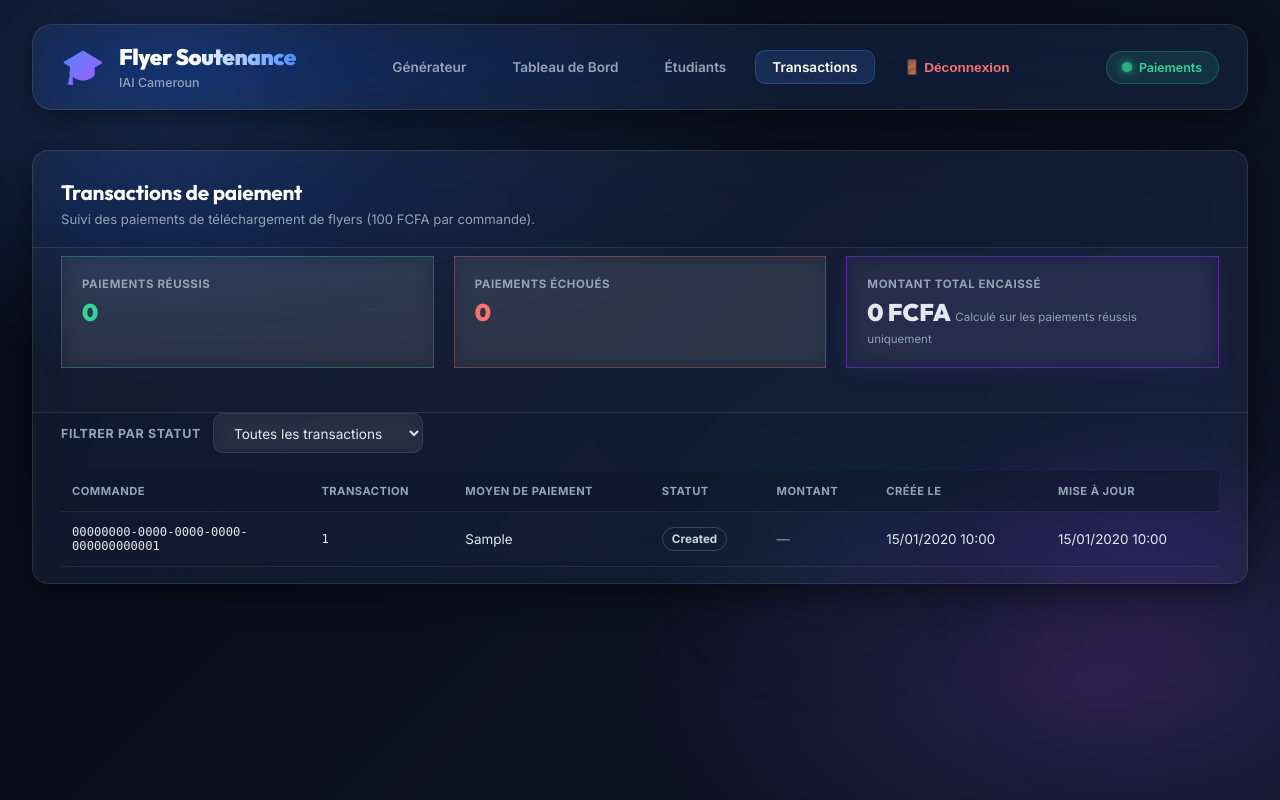
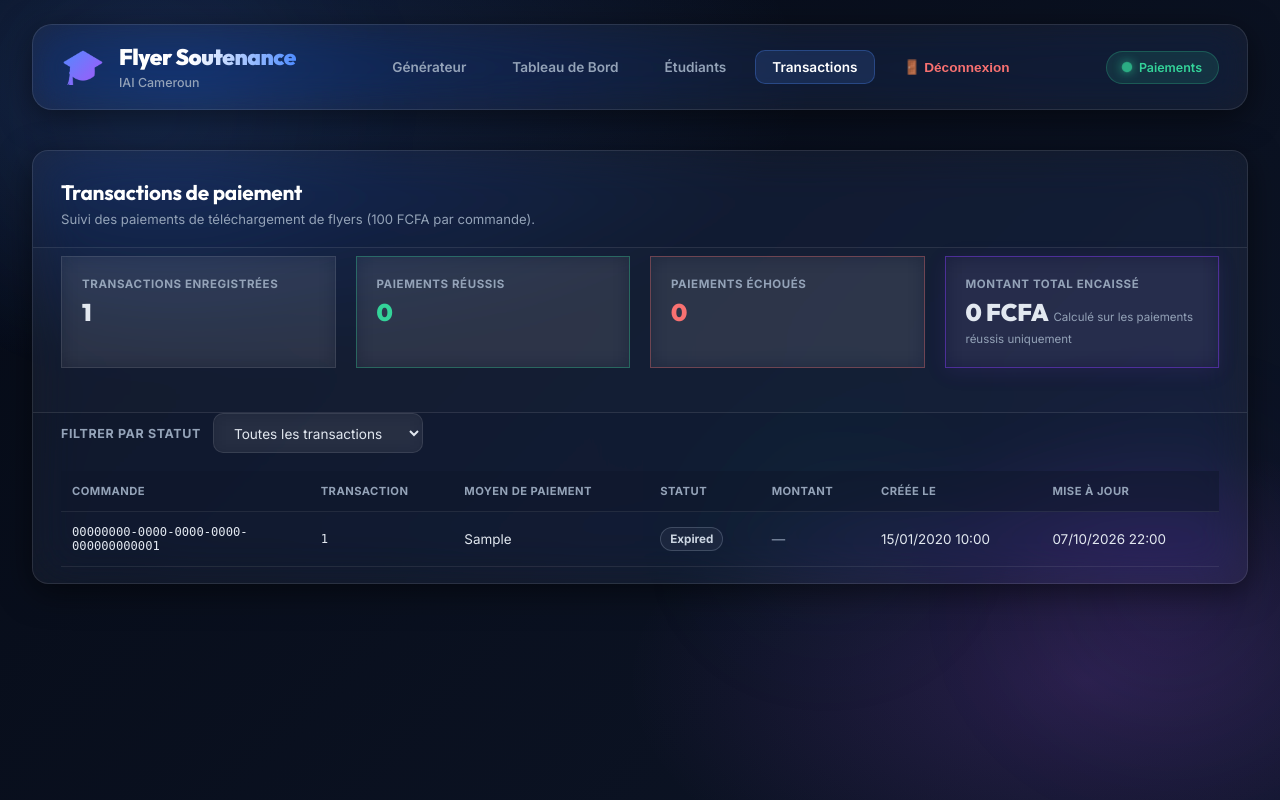
Before and after one commit to biyiditchoua1-debug/LIBRARYX, a Django app: page /dashboard/transactions/ in a window 1280 px wide. Run offline with Django 5.2, Linux system fonts and the light colour scheme; a user stored in the database is signed in; tables that the repository leaves empty hold one stand-in row (values such as "Sample post"); parts of the project's set-up code (start-up, migrations or seed data) failed here and were passed over.

Commit message:
Support iPhone HEIC and preserve payment history

```diff
--- a/libraryx/generator/models.py
+++ b/libraryx/generator/models.py
@@ -35,12 +35,14 @@ class FlyerPaymentOrder(models.Model):
     STATUS_PENDING = 'pending'
     STATUS_PAID = 'paid'
     STATUS_FAILED = 'failed'
+    STATUS_EXPIRED = 'expired'
     STATUS_CHOICES = [
         (STATUS_CREATED, 'Created'),
         (STATUS_INITIATING, 'Initiating'),
         (STATUS_PENDING, 'Pending'),
         (STATUS_PAID, 'Paid'),
         (STATUS_FAILED, 'Failed'),
+        (STATUS_EXPIRED, 'Expired'),
     ]
 
     id = models.UUIDField(primary_key=True, default=uuid.uuid4, editable=False)
--- a/libraryx/generator/static/generator/css/style.css
+++ b/libraryx/generator/static/generator/css/style.css
@@ -2745,12 +2745,26 @@ input[type="time"]::-webkit-calendar-picker-indicator {
   color: #fbbf24;
 }
 
+.transaction-status.status-expired {
+  border-color: rgba(148, 163, 184, 0.3);
+  background: rgba(148, 163, 184, 0.08);
+  color: #cbd5e1;
+}
+
 .transactions-empty {
   padding: 36px 16px !important;
   color: var(--c-muted);
   text-align: center;
 }
 
+.transaction-reset-link {
+  display: inline-block;
+  margin-left: 8px;
+  color: var(--c-primary);
+  text-decoration: underline;
+  text-underline-offset: 3px;
+}
+
 .transactions-pagination {
   margin: 0 28px;
 }
--- a/libraryx/generator/templates/generator/flyer_form.html
+++ b/libraryx/generator/templates/generator/flyer_form.html
@@ -95,7 +95,7 @@
                 <div class="photo-placeholder" id="photo-placeholder">
                   <div class="photo-icon">👤</div>
                   <p>Glissez une photo ici ou<br /><strong>cliquez pour sélectionner</strong></p>
-                  <span class="photo-hint">JPG, PNG · Recadrage réglable</span>
+                  <span class="photo-hint">JPG, PNG, WebP, HEIC · Recadrage réglable</span>
                 </div>
               </div>
               <input type="file" id="photo-input" name="photo" accept="image/*" class="photo-input-hidden" />
--- a/libraryx/generator/templates/generator/payment_transactions.html
+++ b/libraryx/generator/templates/generator/payment_transactions.html
@@ -8,7 +8,7 @@
   <link rel="preconnect" href="https://fonts.googleapis.com" />
   <link rel="preconnect" href="https://fonts.gstatic.com" crossorigin />
   <link href="https://fonts.googleapis.com/css2?family=Inter:wght@300;400;500;600;700;800&family=Outfit:wght@300;400;600;700;900&display=swap" rel="stylesheet" />
-  <link rel="stylesheet" href="{% static 'generator/css/style.css' %}?v=10" />
+  <link rel="stylesheet" href="{% static 'generator/css/style.css' %}?v=11" />
 </head>
 <body>
   <div class="bg-gradient"></div>
@@ -49,6 +49,10 @@
 
         <div class="financial-summary-panel transaction-summary">
           <div class="financial-cards">
+            <article class="fin-card">
+              <span class="fin-label">Transactions enregistrées</span>
+              <strong class="fin-value">{{ transaction_count }}</strong>
+            </article>
             <article class="fin-card transaction-success-card">
               <span class="fin-label">Paiements réussis</span>
               <strong class="fin-value">{{ successful_count }}</strong>
@@ -107,7 +111,12 @@
                 </tr>
               {% empty %}
                 <tr>
-                  <td colspan="7" class="transactions-empty">Aucune transaction pour ce filtre.</td>
+                  <td colspan="7" class="transactions-empty">
+                    Aucune transaction pour ce filtre.
+                    {% if status_filter %}
+                      <a class="transaction-reset-link" href="{% url 'generator:payment_transactions' %}">Afficher toutes les transactions</a>
+                    {% endif %}
+                  </td>
                 </tr>
               {% endfor %}
             </tbody>
--- a/libraryx/generator/utils.py
+++ b/libraryx/generator/utils.py
@@ -9,6 +9,7 @@ import datetime
 from pathlib import Path
 import re
 from PIL import Image, ImageDraw, ImageFont, ImageFilter, ImageOps
+from pillow_heif import register_heif_opener
 
 from reportlab.pdfgen import canvas
 from reportlab.lib.pagesizes import A4
@@ -16,6 +17,10 @@ from reportlab.lib import colors
 from reportlab.pdfbase.pdfmetrics import registerFont, stringWidth
 from reportlab.pdfbase.ttfonts import TTFont
 from reportlab.lib.utils import ImageReader
+
+# iPhone photos are often HEIC/HEIF. Register Pillow's decoder without loading
+# embedded thumbnails, which are not used by flyer generation.
+register_heif_opener(thumbnails=False)
 
 ASSETS_DIR = Path(__file__).resolve().parent.parent / 'libraryx' / 'assets'
 FONTS_DIR  = ASSETS_DIR / 'fonts'
--- a/libraryx/generator/views.py
+++ b/libraryx/generator/views.py
@@ -35,8 +35,8 @@ from .utils import (
 
 
 logger = logging.getLogger(__name__)
-MAX_PHOTO_SIZE = 8 * 1024 * 1024
-MAX_PHOTO_PIXELS = 20_000_000
+MAX_PHOTO_SIZE = 16 * 1024 * 1024
+MAX_PHOTO_PIXELS = 30_000_000
 FLYER_PRICE_XAF = 100
 FLYER_PAYMENT_LIFETIME = timedelta(hours=2)
 FLYER_PAYMENT_METHODS = {'orange': 'Orange Money', 'mtn': 'MTN Mobile Money'}
@@ -311,17 +311,20 @@ def _generation_payload(request):
     if photo_file:
         if photo_file.size > MAX_PHOTO_SIZE:
             return None, None, JsonResponse(
-                {'error': 'La photo doit peser 8 Mo maximum.'}, status=400
+                {'error': 'La photo doit peser 16 Mo maximum.'}, status=400
             )
         try:
             photo_file.seek(0)
             with warnings.catch_warnings():
                 warnings.simplefilter('error', Image.DecompressionBombWarning)
                 with Image.open(photo_file) as image:
-                    if image.format not in {'JPEG', 'PNG', 'WEBP'}:
+                    if image.format not in {'JPEG', 'PNG', 'WEBP', 'HEIF'}:
                         raise ValueError('Unsupported image format')
                     if image.width * image.height > MAX_PHOTO_PIXELS:
-                        raise ValueError('Image dimensions are too large')
+                        return None, None, JsonResponse(
+                            {'error': 'La photo dépasse la limite de 30 mégapixels.'},
+                            status=400,
+                        )
                     image.verify()
             photo_file.seek(0)
         except (
@@ -332,7 +335,8 @@ def _generation_payload(request):
             Image.DecompressionBombWarning,
         ):
             return None, None, JsonResponse(
-                {'error': 'Choisissez une photo JPEG, PNG ou WebP valide.'}, status=400
+                {'error': 'Choisissez une photo JPEG, PNG, WebP ou HEIC valide (16 Mo maximum).'},
+                status=400,
             )
 
     return form_data, photo_file, None
@@ -383,7 +387,7 @@ class FlyerFormView(View):
     """Renders the main flyer generator page."""
 
     def get(self, request):
-        FlyerPaymentOrder.objects.filter(expires_at__lte=timezone.now()).delete()
+        _expire_old_payment_orders()
         return render(request, 'generator/flyer_form.html')
 
 
@@ -422,13 +426,35 @@ class FlyerDownloadView(View):
         )
 
 
+def _expire_old_payment_orders(now=None):
+    """Discard expired flyer files while keeping payment history."""
+    now = now or timezone.now()
+    expired = FlyerPaymentOrder.objects.filter(expires_at__lte=now)
+    unfinished_statuses = [
+        FlyerPaymentOrder.STATUS_CREATED,
+        FlyerPaymentOrder.STATUS_INITIATING,
+        FlyerPaymentOrder.STATUS_PENDING,
+    ]
+    expired.filter(status__in=unfinished_statuses).update(
+        status=FlyerPaymentOrder.STATUS_EXPIRED,
+        flyer_png=b'',
+        session_key='',
+        updated_at=now,
+    )
+    expired.exclude(status__in=unfinished_statuses).update(
+        flyer_png=b'',
+        session_key='',
+        updated_at=now,
+    )
+
+
 def _owned_flyer_order(request, order_id):
     session_key = request.session.session_key
     if not session_key:
         return None
     order = FlyerPaymentOrder.objects.filter(pk=order_id, session_key=session_key).first()
     if order and order.expires_at <= timezone.now():
-        order.delete()
+        _expire_old_payment_orders()
         return None
     return order
 
@@ -492,8 +518,8 @@ class FlyerPaymentStartView(View):
         if not request.session.session_key:
             request.session.create()
         now = timezone.now()
-        # The generated PNG contains personal data; remove abandoned orders after their short lifetime.
-        FlyerPaymentOrder.objects.filter(expires_at__lte=now).delete()
+        # Purge expired flyer images but keep transaction records for the admin history.
+        _expire_old_payment_orders(now)
         order = FlyerPaymentOrder.objects.create(
             session_key=request.session.session_key,
             flyer_png=flyer_png,
@@ -799,6 +825,7 @@ class PaymentTransactionsView(AdminRequiredMixin, View):
     login_url = '/login/'
 
     def get(self, request):
+        _expire_old_payment_orders()
         status_filter = request.GET.get('status', '').strip().lower()
         valid_statuses = {value for value, _label in FlyerPaymentOrder.STATUS_CHOICES}
 
@@ -809,6 +836,7 @@ class PaymentTransactionsView(AdminRequiredMixin, View):
             status_filter = ''
 
         totals = FlyerPaymentOrder.objects.aggregate(
+            transaction_count=Count('id'),
             successful_count=Count('id', filter=Q(status=FlyerPaymentOrder.STATUS_PAID)),
             failed_count=Count('id', filter=Q(status=FlyerPaymentOrder.STATUS_FAILED)),
         )
@@ -819,6 +847,7 @@ class PaymentTransactionsView(AdminRequiredMixin, View):
             'orders': Paginator(orders, 30).get_page(request.GET.get('page')),
             'pagination_query': pagination_query.urlencode(),
             'status_filter': status_filter,
+            'transaction_count': totals['transaction_count'],
             'successful_count': totals['successful_count'],
             'failed_count': totals['failed_count'],
             'total_amount': totals['successful_count'] * FLYER_PRICE_XAF,
--- a/libraryx/requirements.txt
+++ b/libraryx/requirements.txt
@@ -2,6 +2,7 @@ Django==6.1
 gunicorn==26.2.0
 whitenoise==6.12.0
 Pillow==12.3.0
+pillow-heif==1.5.0
 psd-tools==1.18.0
 reportlab==5.0.1
 sqlparse==0.6.0
--- a/requirements.txt
+++ b/requirements.txt
@@ -2,6 +2,7 @@ Django==6.1
 gunicorn==26.2.0
 whitenoise==6.12.0
 Pillow==12.3.0
+pillow-heif==1.5.0
 psd-tools==1.18.0
 reportlab==5.0.1
 sqlparse==0.6.0
```
Also changed, not shown: libraryx/generator/migrations/0007_alter_flyerpaymentorder_status.py (added).
